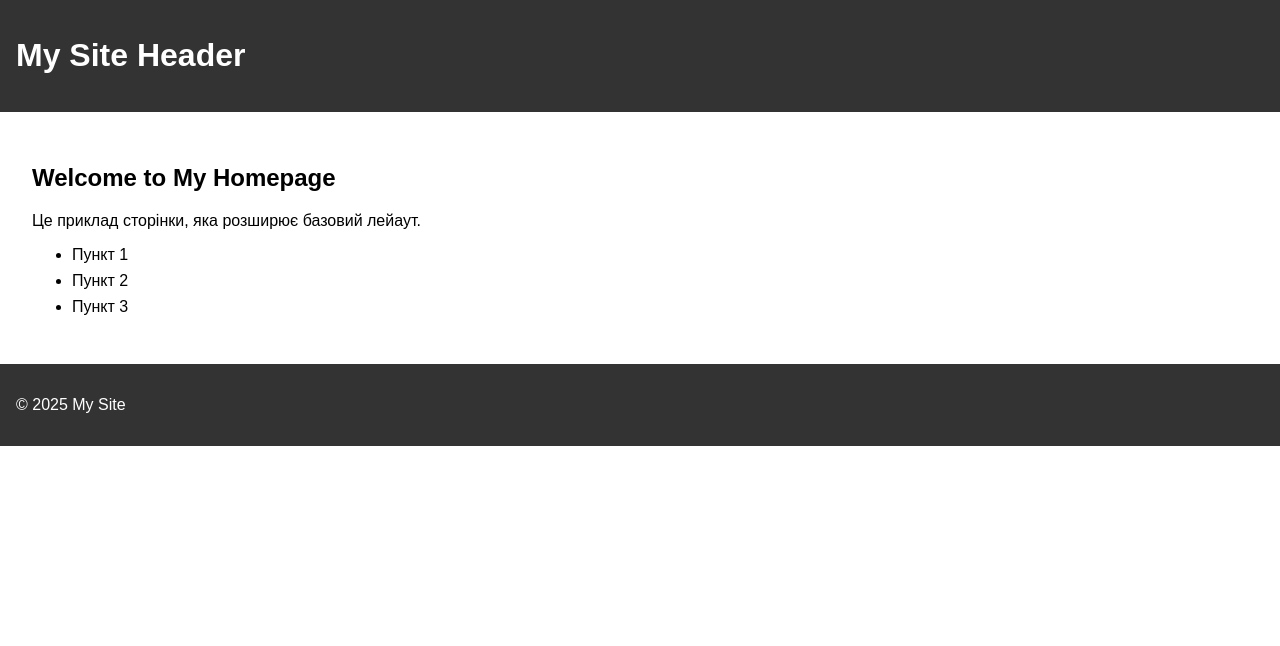
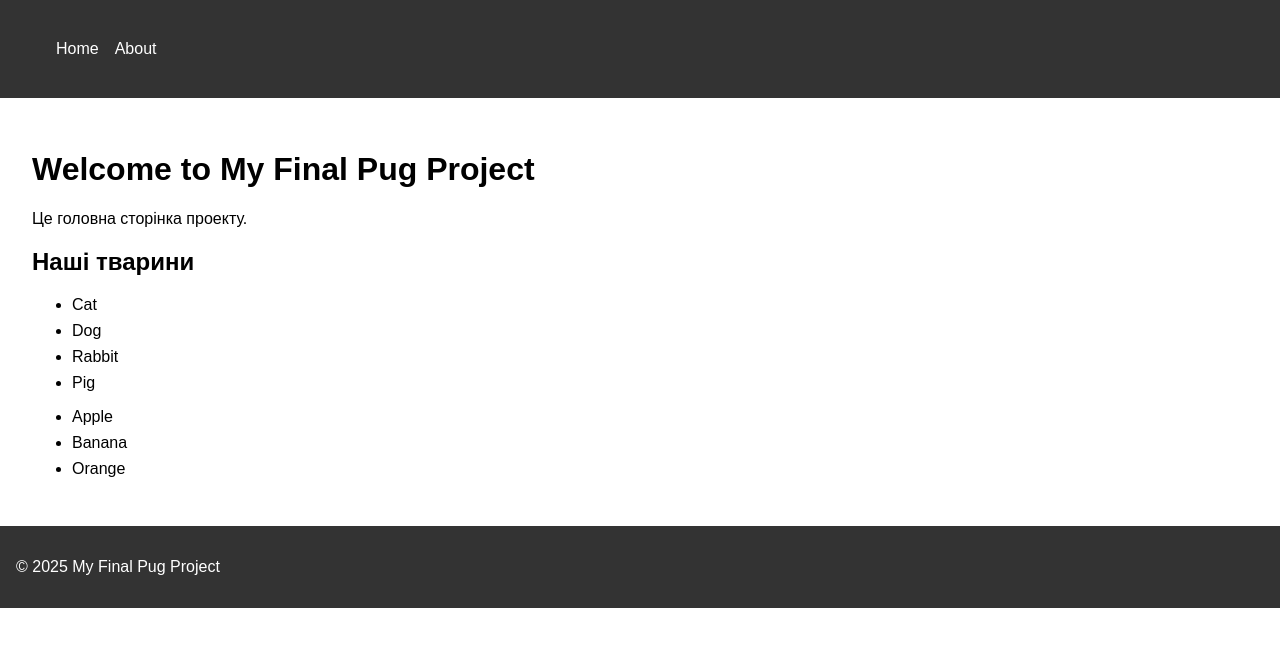
Before and after one commit to Vlad2NEW/final-pug-project, a website: page app/html/index.html in a window 1280 px wide. Drawn offline with Linux system fonts and the light colour scheme.

Commit message:
Changes in html

```diff
--- a/app/html/index.html
+++ b/app/html/index.html
@@ -3,24 +3,36 @@
   <head>
     <meta charset="UTF-8">
     <meta name="viewport" content="width=device-width, initial-scale=1.0">
-    <title>My Site -  //- динамічний заголовок</title>
-    <link rel="stylesheet" href="/styles/style.css">
+    <title>My Final Pug Project - </title>
+    <link rel="stylesheet" href="../styles/style.css">
   </head>
   <body>
     <header>
-      <h1>My Site Header</h1>
+      <nav>
+        <ul>
+          <li><a href="project-final.html">Home</a></li>
+          <li><a href="about.html">About</a></li>
+        </ul>
+      </nav>
     </header>
     <main>
-      <h2>Welcome to My Homepage</h2>
-      <p>Це приклад сторінки, яка розширює базовий лейаут.</p>
+      <h1>Welcome to My Final Pug Project</h1>
+      <p>Це головна сторінка проекту.</p>
+      <h2>Наші тварини</h2>
       <ul>
-        <li>Пункт 1</li>
-        <li>Пункт 2</li>
-        <li>Пункт 3</li>
+        <li class="pet">Cat</li>
+        <li class="pet">Dog</li>
+        <li class="pet">Rabbit</li>
+        <li class="pet">Pig</li>
       </ul>
+            <ul>
+              <li>Apple</li>
+              <li>Banana</li>
+              <li>Orange</li>
+            </ul>
     </main>
     <footer>
-      <p>© 2025 My Site</p>
+      <p>© 2025 My Final Pug Project</p>
     </footer>
   </body>
 </html>
```
